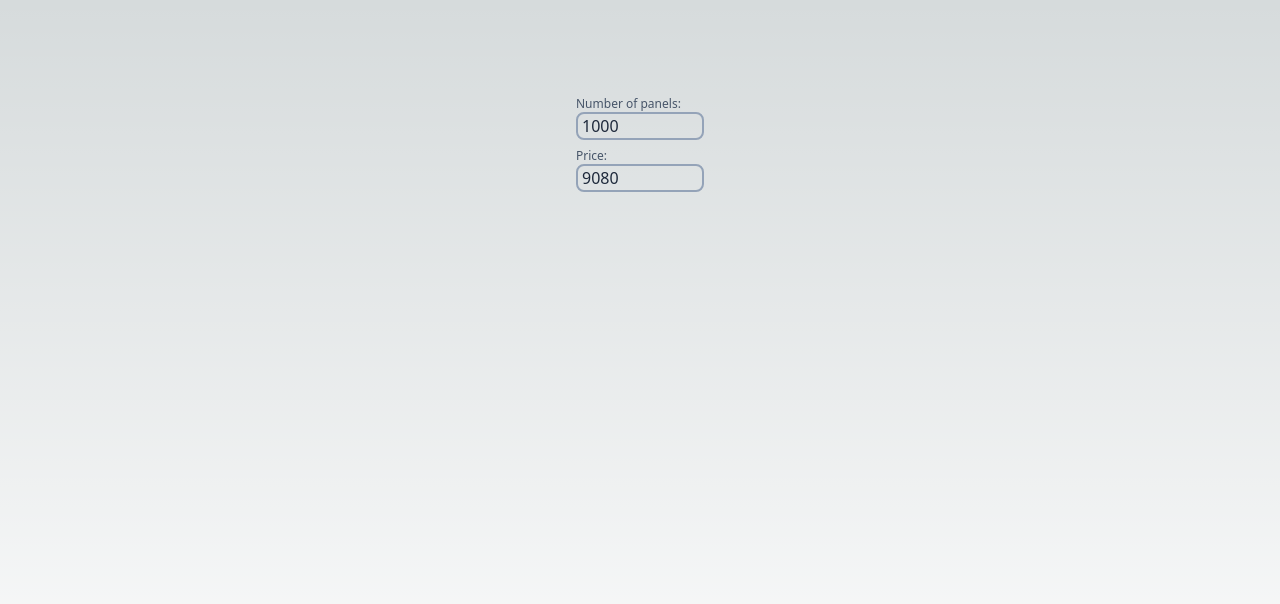
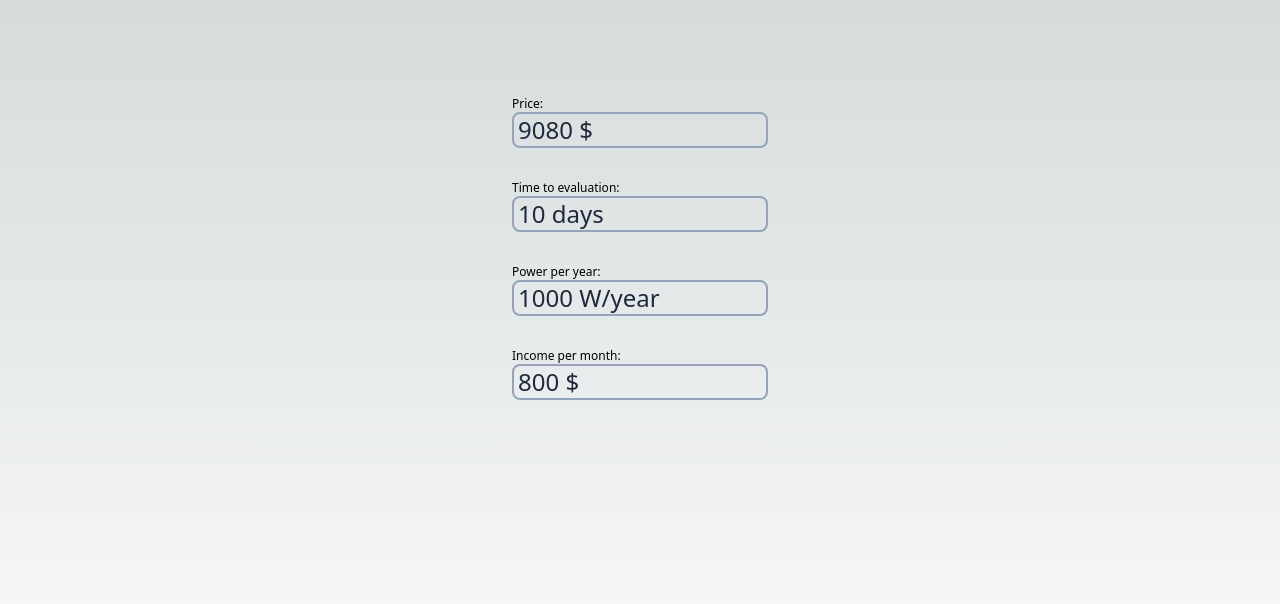
Before and after one commit to kuza11/hackathon, a Next.js app in the folder hackathon_web/: page /stats in a window 1280 px wide. Shown: the top 604 px of the page. Built offline with nearby package versions, Linux system fonts and the light colour scheme.

Commit message:
Website progress

```diff
--- a/hackathon_web/src/pages/_app.js
+++ b/hackathon_web/src/pages/_app.js
@@ -1,5 +1,5 @@
-import '@/styles/globals.css'
+import "@/styles/globals.css";
 
 export default function App({ Component, pageProps }) {
-  return <Component {...pageProps} />
+  return <Component {...pageProps} />;
 }
--- a/hackathon_web/src/pages/_document.js
+++ b/hackathon_web/src/pages/_document.js
@@ -1,4 +1,4 @@
-import { Html, Head, Main, NextScript } from 'next/document'
+import { Html, Head, Main, NextScript } from "next/document";
 
 export default function Document() {
   return (
@@ -9,5 +9,5 @@ export default function Document() {
         <NextScript />
       </body>
     </Html>
-  )
+  );
 }
--- /dev/null
+++ b/hackathon_web/src/pages/admin.jsx
@@ -0,0 +1,7 @@
+export default function Admin() {
+  return (
+    <main className="flex min-h-screen flex-col items-center p-24 text-2xl">
+      <div>Admin</div>
+    </main>
+  );
+}
--- a/hackathon_web/src/pages/index.jsx
+++ b/hackathon_web/src/pages/index.jsx
@@ -1,27 +1,76 @@
+import { useRouter } from "next/router";
+import { useState } from "react";
+
 export default function Home() {
+  const [showGraph, setShowGraph] = useState(false);
+  const router = useRouter();
+
   return (
-    <main className="flex min-h-screen flex-col items-center p-24">
-      <Input content="Location" buttonContent="Calculate" />
-      <Graph />
-      <Input content="Number of panels" buttonContent="Show statistics" />
+    <main className="flex min-h-screen flex-col items-center p-24 gap-4 text-2xl">
+      <Input
+        content="Location"
+        buttonContent="Calculate"
+        onClick={() => setShowGraph(true)}
+      />
+      {showGraph && <Graph height={300} />}
+      <Input
+        content="Number of panels"
+        buttonContent="Show statistics"
+        onClick={() => router.push("/stats")}
+      />
     </main>
   );
 }
 
-function Input({ content, buttonContent }) {
+function Input({ content, buttonContent, onClick }) {
   return (
     <>
       <input
-        className="rounded-lg border-2 border-slate-400 bg-slate-100 px-1 text-slate-400"
+        className="rounded-lg border-2 border-slate-400 bg-transparent px-1"
         placeholder={content}
       />
-      <button className="rounded-lg border-2 border-slate-400 bg-slate-200 px-1">
+      <button
+        className="rounded-lg border-2 border-slate-400 bg-transparent px-1"
+        onClick={onClick}
+      >
         {buttonContent}
       </button>
     </>
   );
 }
 
-function Graph() {
-  return <p>Graph</p>;
+function Graph({ height }) {
+  let stats = [
+    { time: 10, number: 0, worth: true },
+    { time: 20, number: 1, worth: false },
+  ];
+
+  let max = stats.reduce((a, b) => Math.max(a.time, b.time), 0);
+  console.log(max);
+
+  return (
+    <>
+      <p>Graph</p>
+      <div
+        className="flex items-end gap-1 w-full overflow-x-scroll justify-center border-2 border-slate-400"
+        style={{ height }}
+      >
+        {stats.map((e) => (
+          <Node
+            key={e.number}
+            color={e.worth ? "green" : "red"}
+            height={map(e.time, 0, max, 0, height)}
+          />
+        ))}
+      </div>
+    </>
+  );
 }
+
+function Node({ color, height }) {
+  return <div style={{ height, backgroundColor: color, minWidth: "20px" }} />;
+}
+
+function map(val, inMin, inMax, outMin, outMax) {
+  return ((val - inMin) * (outMax - outMin)) / (inMax - inMin) + outMin;
+}
--- /dev/null
+++ b/hackathon_web/src/pages/map.jsx
@@ -0,0 +1,7 @@
+export default function Map() {
+  return (
+    <main className="flex min-h-screen flex-col items-center p-24 text-2xl">
+      <div>Map</div>
+    </main>
+  );
+}
--- a/hackathon_web/src/pages/stats.jsx
+++ b/hackathon_web/src/pages/stats.jsx
@@ -1,24 +1,26 @@
 export default function Stats() {
   let stats = [
-    { value: "1000", name: "Number of panels" },
-    { value: "9080", name: "Price" },
+    { value: "9080", name: "Price", unit: "$" },
+    { value: "10", name: "Time to evaluation", unit: "days" },
+    { value: "1000", name: "Power per year", unit: "W/year" },
+    { value: "800", name: "Income per month", unit: "$" },
   ];
 
   return (
-    <main className="flex min-h-screen flex-col items-center p-24 gap-2">
-      {stats.map((e) => {
-        return <Panel key={e.name} name={e.name} value={e.value} />;
-      })}
+    <main className="flex min-h-screen flex-col items-center p-24 gap-8 text-2xl">
+      {stats.map((e) => (
+        <Panel key={e.name} name={e.name} value={e.value} unit={e.unit} />
+      ))}
     </main>
   );
 }
 
-function Panel({ name, value }) {
+function Panel({ name, value, unit }) {
   return (
     <div>
-      <p className="text-xs text-slate-600">{name}:</p>
-      <p className="w-32 rounded-lg border-2 border-slate-400 px-1 text-slate-800">
-        {value}
+      <p className="text-xs">{name}:</p>
+      <p className="w-64 rounded-lg border-2 border-slate-400 px-1 text-slate-800">
+        {value} {unit}
       </p>
     </div>
   );
```
